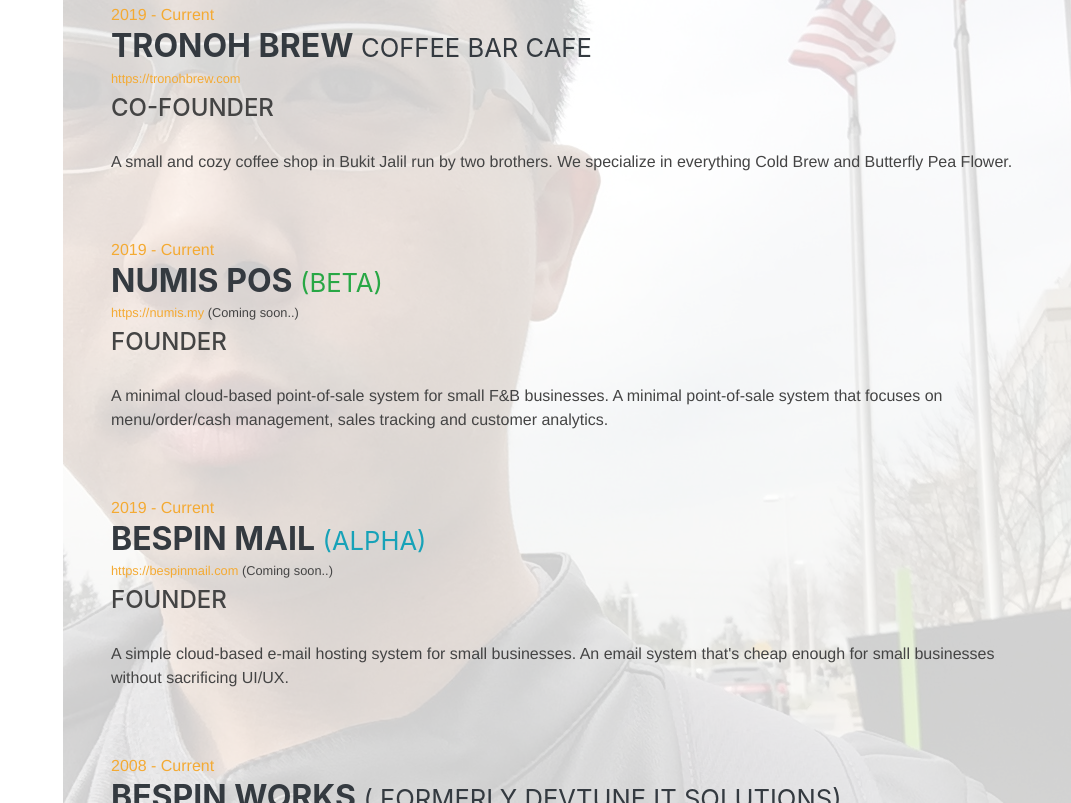
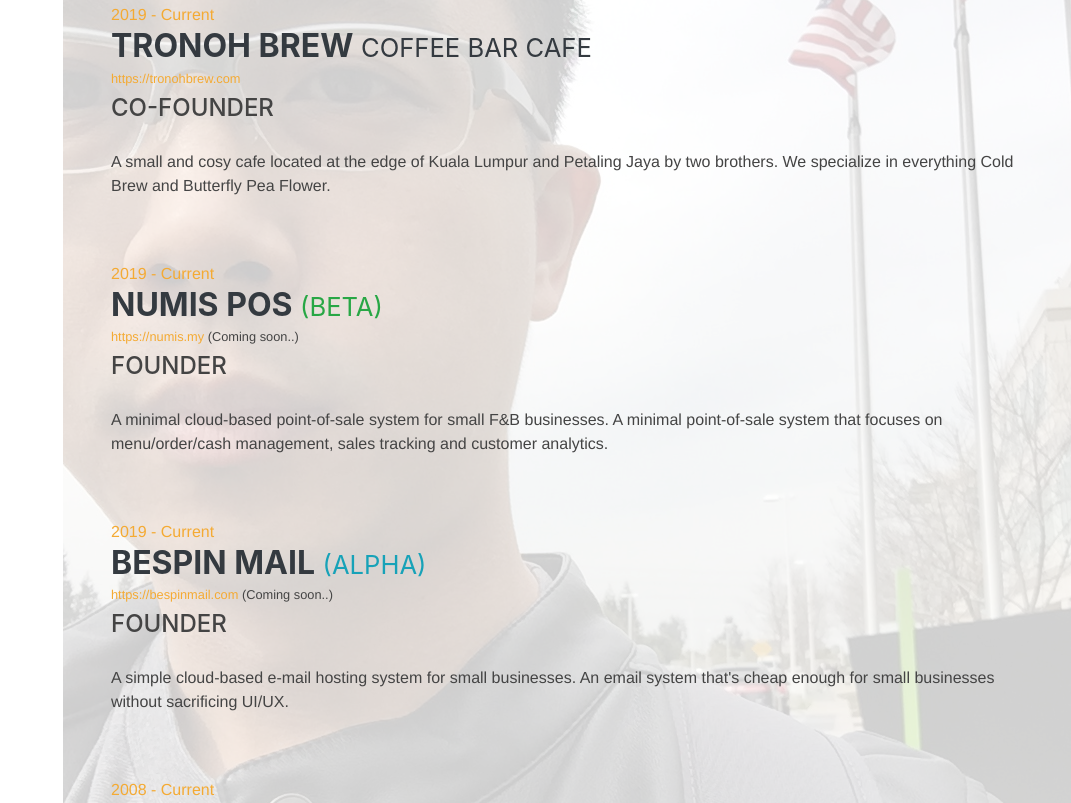
Before and after one commit to renyi/renyikhor.com, a plain HTML site: page index.html in a window 1280 px wide. Shown: the part 961-1764 px from the top of the page, without its empty margins (209-1280 px from the left). Drawn offline with nearby package versions, Linux system fonts and the light colour scheme; a web font is replaced by a local one.

Commit message:
Updated copy.

```diff
--- a/index.html
+++ b/index.html
@@ -131,11 +131,10 @@
               <small><a href="https://tronohbrew.com">https://tronohbrew.com</a></small>
               <div class="subheading mb-4">Co-Founder</div>
               <p>
-                A small and cozy coffee shop in Bukit Jalil run by two brothers. We specialize in everything Cold Brew and Butterfly Pea Flower.
+                A small and cosy cafe located at the edge of Kuala Lumpur and Petaling Jaya by two brothers. We specialize in everything Cold Brew and Butterfly Pea Flower.
               </p>
             </div>
           </div>
-
 
           <div class="resume-item d-flex flex-column flex-md-row mb-5">
             <div class="resume-content mr-auto">
```
